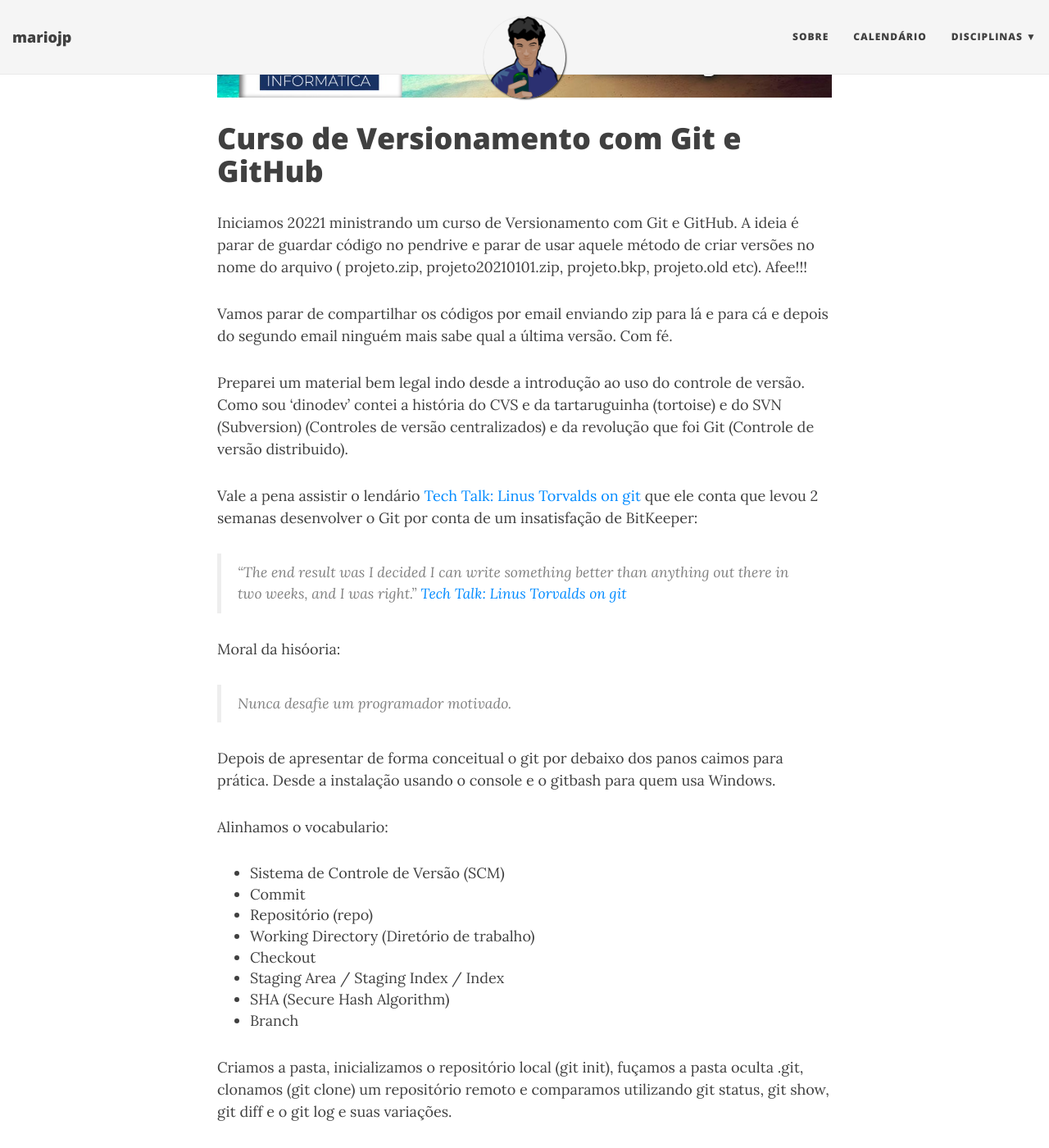
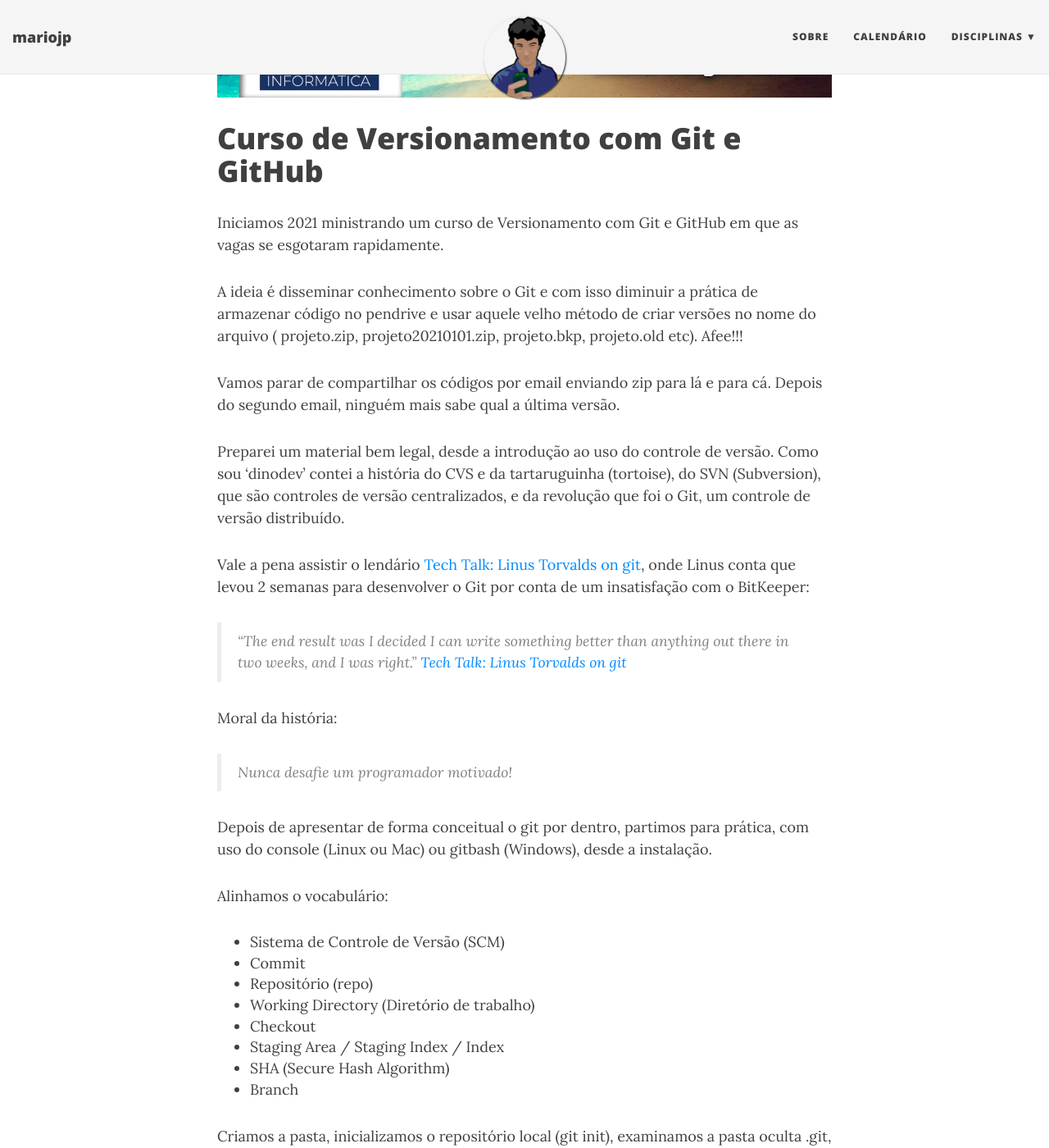
Before and after one commit to mariojp/mariojp.github.io, a Jekyll site: the page built from _posts/2021-01-20-curso-git.md, in a window 1280 px wide and 1400 px high, scrolled down 594 px. Shown: the whole window at 82% size. Built offline with Jekyll 4.4.1, drawn with Linux system fonts in a browser that asks for light colours; nearby versions of some CDN libraries; some of the changed text lies outside the part shown.

Commit message:
Update 2021-01-20-curso-git.md

```diff
--- a/_posts/2021-01-20-curso-git.md
+++ b/_posts/2021-01-20-curso-git.md
@@ -9,34 +9,34 @@
 
 #  Curso de Versionamento com Git e GitHub
 
-Iniciamos 20221 ministrando um curso de Versionamento com Git e GitHub.
-A ideia é parar de guardar código no pendrive e parar de usar aquele método
-de criar versões no nome do arquivo ( projeto.zip, projeto20210101.zip, projeto.bkp,
+Iniciamos 2021 ministrando um curso de Versionamento com Git e GitHub em que as vagas se esgotaram rapidamente.
+
+A ideia é disseminar conhecimento sobre o Git e com isso diminuir a prática de armazenar
+código no pendrive e usar aquele velho método de criar versões no nome do arquivo ( projeto.zip, projeto20210101.zip, projeto.bkp,
 projeto.old etc). Afee!!!
 
-Vamos parar de compartilhar os códigos por email enviando zip para lá e para cá
-e depois do segundo email ninguém mais sabe qual a última versão. Com fé.
+Vamos parar de compartilhar os códigos por email enviando zip para lá e para cá.
+Depois do segundo email, ninguém mais sabe qual a última versão.
 
-Preparei um material bem legal indo desde a introdução ao uso do controle de versão.
-Como sou 'dinodev' contei a história do CVS e da tartaruguinha (tortoise) e do
-SVN (Subversion) (Controles de versão centralizados) e da revolução
-que foi Git (Controle de versão distribuido).
+Preparei um material bem legal, desde a introdução ao uso do controle de versão.
+Como sou 'dinodev' contei a história do CVS e da tartaruguinha (tortoise), do
+SVN (Subversion), que são controles de versão centralizados, e da revolução
+que foi o Git, um controle de versão distribuído.
 
-Vale a pena assistir o lendário [Tech Talk: Linus Torvalds on git](https://www.youtube.com/watch?v=4XpnKHJAok8)
-que ele conta que levou 2 semanas desenvolver o Git por conta de um insatisfação de BitKeeper:
+Vale a pena assistir o lendário [Tech Talk: Linus Torvalds on git](https://www.youtube.com/watch?v=4XpnKHJAok8),
+onde Linus conta que levou 2 semanas para desenvolver o Git por conta de um insatisfação com o BitKeeper:
 
 >“The end result was I decided I can write something better than anything out there in two weeks, and I was right.”
 >[Tech Talk: Linus Torvalds on git](https://www.youtube.com/watch?v=4XpnKHJAok8)
 
 
-Moral da hisóoria:
-> Nunca desafie um programador motivado.
+Moral da história:
+> Nunca desafie um programador motivado!
 
-Depois de apresentar de forma conceitual o git por debaixo dos panos caimos
-para prática. Desde a instalação usando o console e o gitbash para quem usa
-Windows.
+Depois de apresentar de forma conceitual o git por dentro, partimos
+para prática, com uso do console (Linux ou Mac) ou gitbash (Windows), desde a instalação.
 
-Alinhamos o vocabulario:
+Alinhamos o vocabulário:
 - Sistema de Controle de Versão (SCM)
 - Commit
 - Repositório (repo)
@@ -46,22 +46,27 @@ Alinhamos o vocabulario:
 - SHA (Secure Hash Algorithm)
 - Branch
 
-
 Criamos a pasta, inicializamos o repositório local (git init),
-fuçamos a pasta oculta .git, clonamos (git clone) um repositório remoto
+examinamos a pasta oculta .git, clonamos (git clone) um repositório remoto
 e comparamos utilizando git status, git show, git diff e o git log e suas variações.
 
-Trabalhamos com os principais comandos basicos para versionar como git add e git commit.
-Criamos Branchs (git branch), tags (git tag) e navegamos (git checkout). Criamos cenarios para
-merge (git merge) de Fast-forward merge, Regular merge e o famigerado Fail Merge.
+Trabalhamos com os principais comandos básicos para versionar como: git add e git commit.
+Criamos branchs (git branch), tags (git tag) e alternamos entre os branchs e tags (git checkout).
+Criamos cenários para combinar branchs (git merge):
 
-E se eu enviar os quiser desfazr um commit, para isso usamos
-o git commit --ammend, git revert e o git reset.
+- Fast-forward merge
+- Regular merge
+- Fail Merge
 
-Depois de trabalhar bastante com repositorio local, sincronizamos com o github usando
-o git remote, git push e o git pull.
+Podemos também desfazer ou corrigir problemas com os commits usando:
+- git commit --amend
+- git revert
+- git reset.
 
-Parabéns a todos que participaram.
+Trabalhamos com o github e seus repositórios remotos sincronizando nosso repositório local com o github usando o git remote, git push e o git pull.
 
-Sei que foi bastante informação e fiquei muito feliz com todos os feedbacks,
-sempre bom para melhorar para proxima versão.
+Sabemos que foram muitas informaões em um curto espaço de tempo, mas fiquei muito feliz com resultado e com todos os feedbacks.
+
+Agradeço a todos que participaram.
+
+Espero vocês nos próximos eventos.
```
